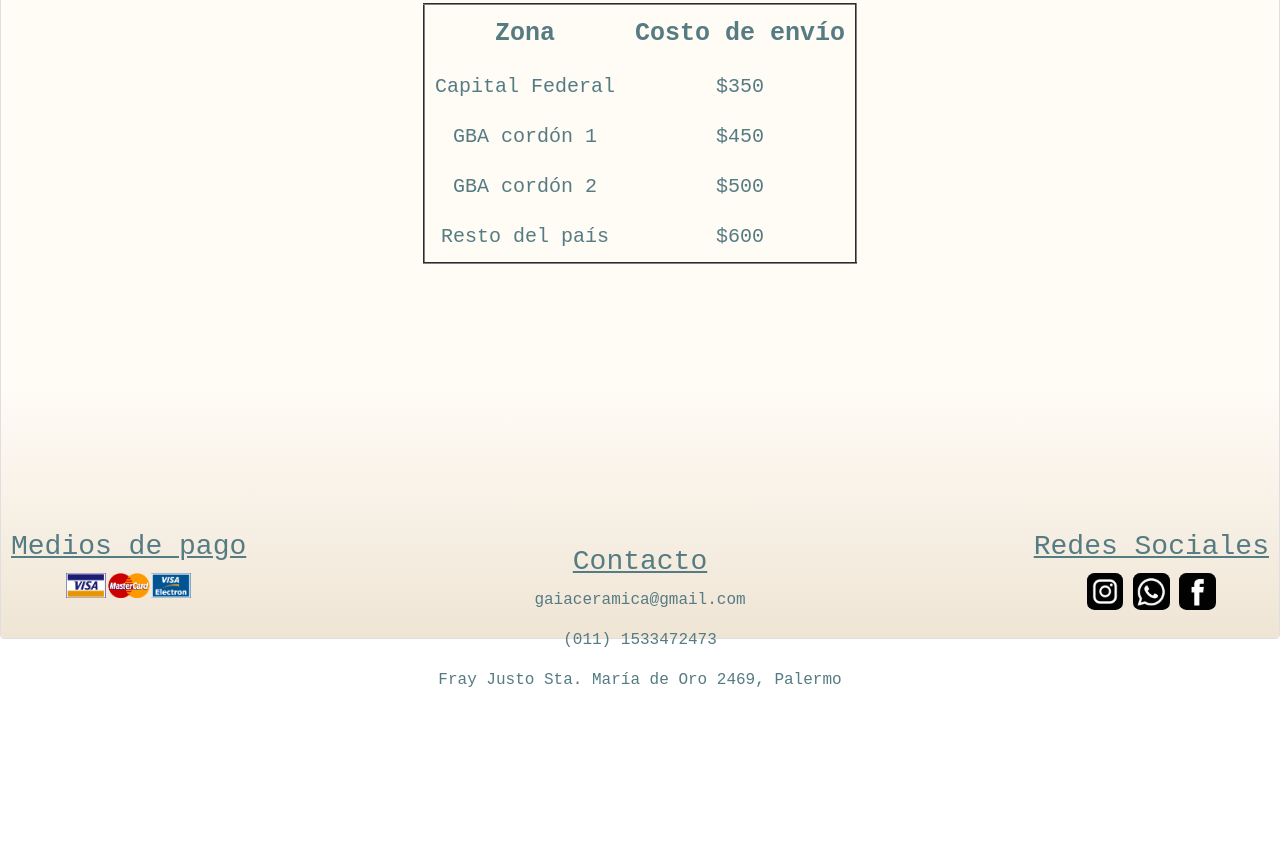
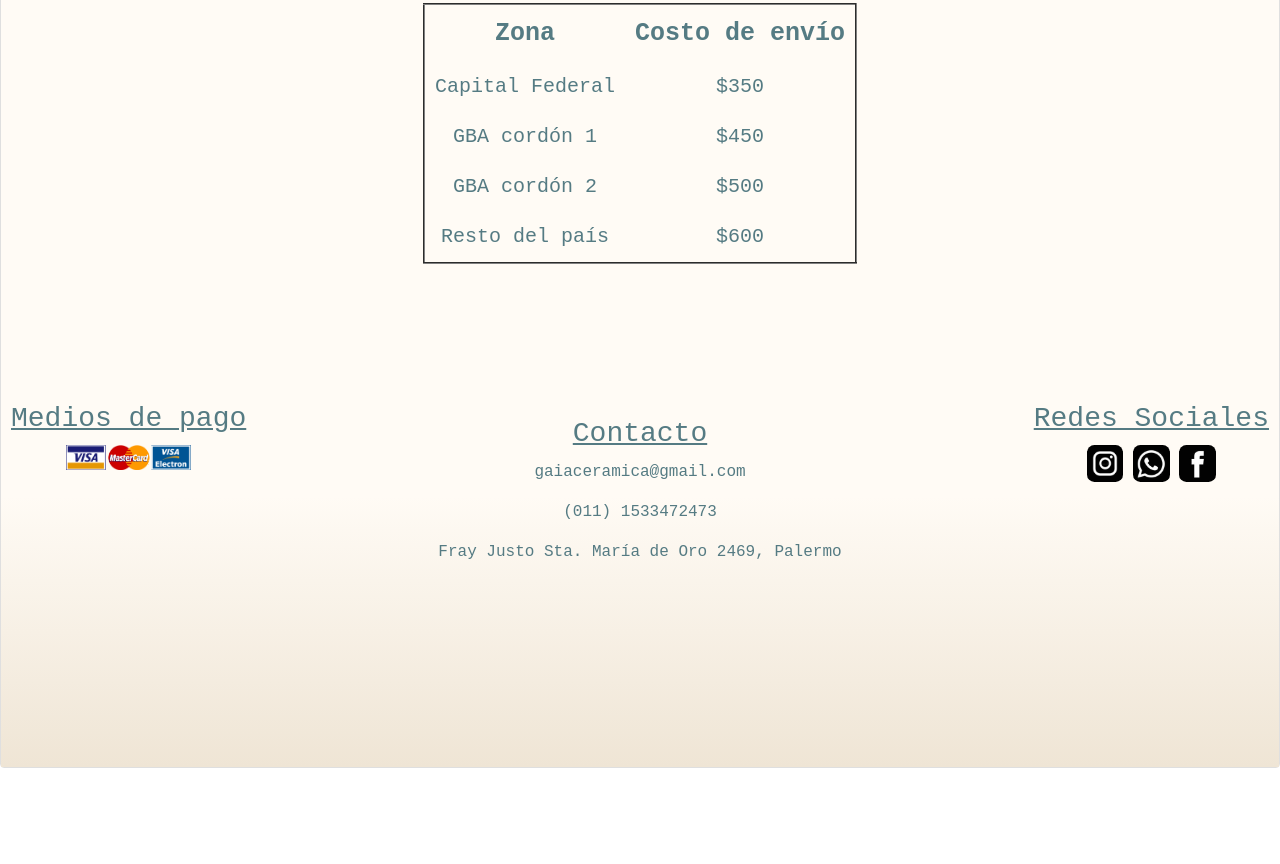
Before and after one commit to eugeniapappagallo/idea, a plain HTML site: page Pages/Envios.html in a window 1280 px wide. Shown: the part 1074-1938 px from the top of the page. Before the commit the page ends 1875 px from the top, so only its background shows below. Drawn offline with nearby package versions, Linux system fonts and the light colour scheme; grey boxes are pictures that could not be loaded.

Commit message:
corrijo imagenes

```diff
--- a/Assets/css/style.css
+++ b/Assets/css/style.css
@@ -718,7 +718,8 @@
                 display: flex;
                 flex-direction: row;
                 justify-content: space-between;
-                height:max-content
+                height: 600px;
+                padding-top: 10%;
             }
 
             .card__footerRedesFotos{
```
Also changed, not shown: index.html (+1 -1 lines).
